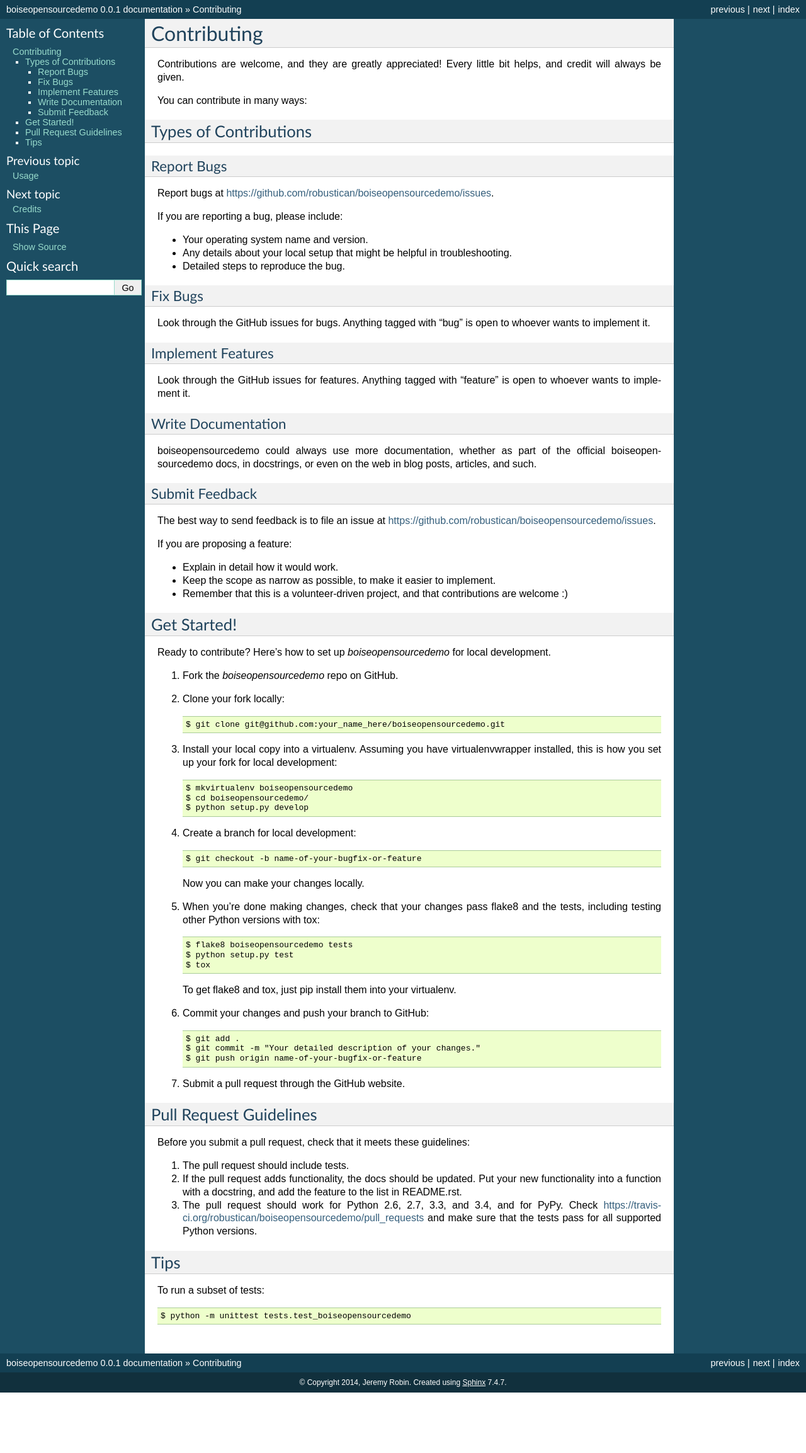
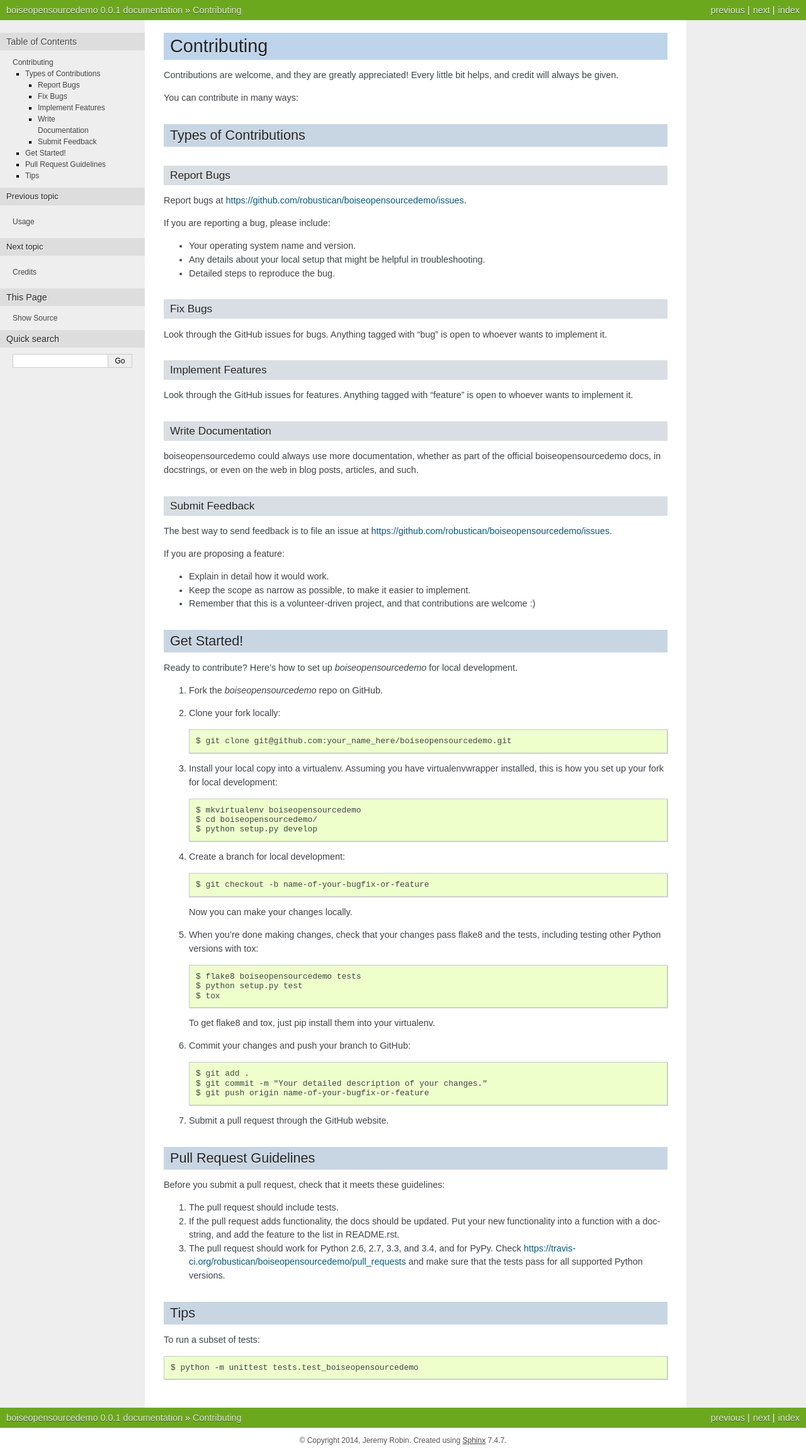
Before and after one commit to robustican/boiseopensourcedemo, a Sphinx documentation site: the page built from docs/contributing.rst, in a window 1280 px wide. Shown: the whole page at 63% size. Built offline with Sphinx 7.4.7, drawn with Linux system fonts in a browser that asks for light colours; pages that are not in the unit, such as notebooks, are missing from menus; before the commit the page ends 2211 px from its top, so only the background shows below that.

Commit message:
get docs building

```diff
--- a/docs/conf.py
+++ b/docs/conf.py
@@ -111,7 +111,7 @@ pygments_style = 'sphinx'
 
 # The theme to use for HTML and HTML Help pages.  See the documentation for
 # a list of builtin themes.
-html_theme = 'default'
+html_theme = 'nature'
 
 # Theme options are theme-specific and customize the look and feel of a
 # theme further.  For a list of options available for each theme, see the
--- a/docs/index.rst
+++ b/docs/index.rst
@@ -17,6 +17,7 @@ Contents:
    contributing
    authors
    history
+   modules
 
 Indices and tables
 ==================
--- a/requirements.txt
+++ b/requirements.txt
@@ -1,4 +1,5 @@
 wheel==0.23.0
+Sphinx
 flake8
 coverage
 tox
```
